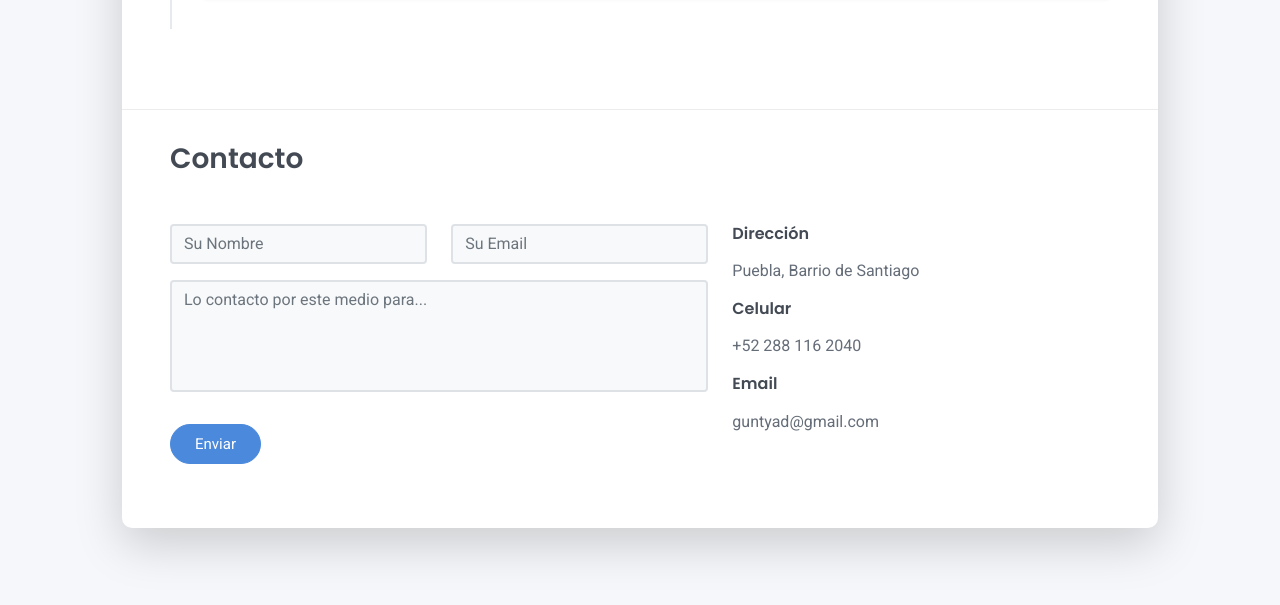
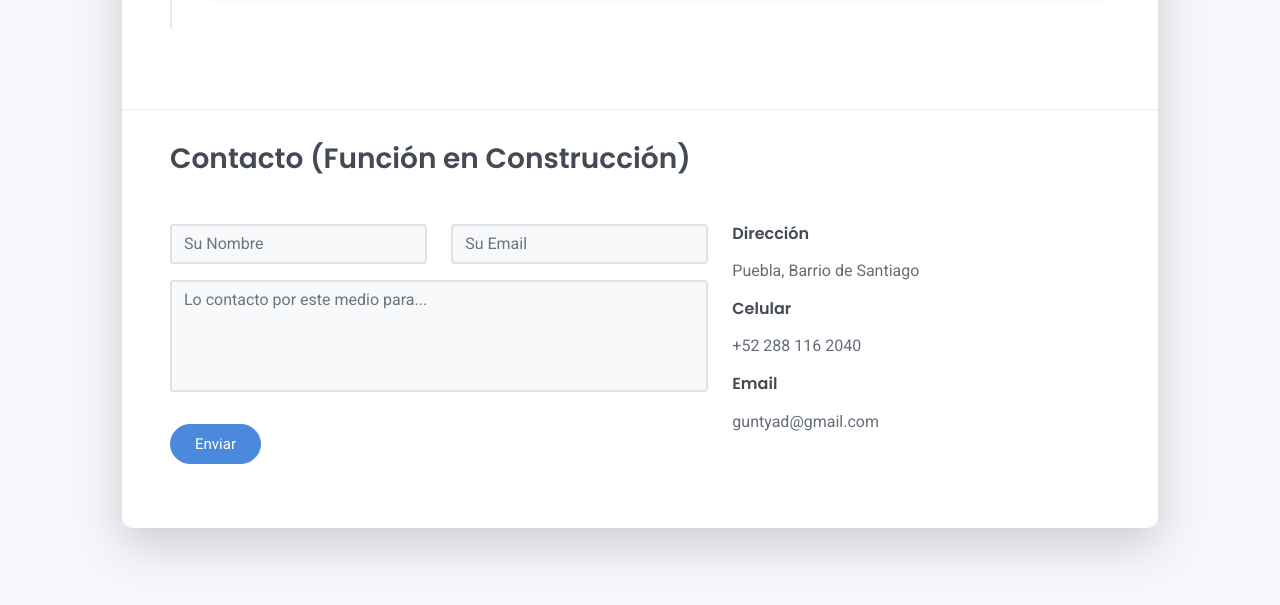
Before and after one commit to GuntyAD/GuntyHost.github.io, a plain HTML site: page index.html in a window 1280 px wide. Shown: the part 2774-3379 px from the top of the page. Drawn offline with Linux system fonts and the light colour scheme.

Commit message:
Update index.html

```diff
--- a/index.html
+++ b/index.html
@@ -204,7 +204,7 @@
   </div>
   <hr class="d-print-none"/>
   <div class="contant-section px-3 px-lg-4 pb-4" id="contact">
-    <h2 class="h3 text mb-3">Contacto</h2>
+    <h2 class="h3 text mb-3">Contacto (Función en Construcción)</h2>
     <div class="row">
       <div class="col-md-7 d-print-none">
         <div class="my-2"><form action=""
```
